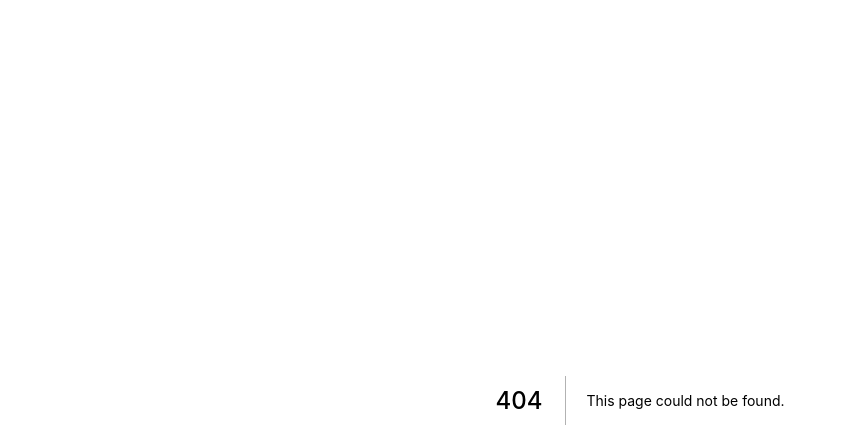
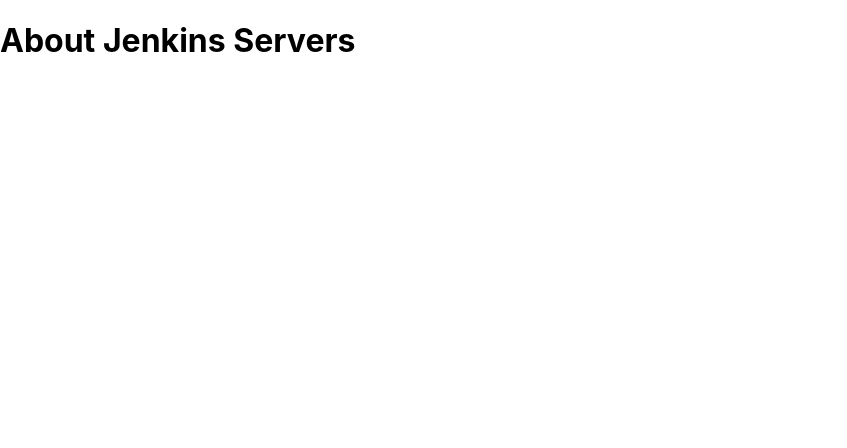
Before and after one commit to eligaoatl/re-nextgui, a Next.js app: page /about in a window 1280 px wide. Before the commit this address had no page. Shown: the top 448 px of the page, without its empty margins (0-847 px from the left). Built offline with nearby package versions, Linux system fonts and the light colour scheme.

Commit message:
add about pages

```diff
--- /dev/null
+++ b/pages/about.js
@@ -0,0 +1,9 @@
+export default function AboutPage() {
+  return (
+    <div>
+        <h1>
+            About Jenkins Servers
+        </h1>
+    </div>
+  )
+}
--- /dev/null
+++ b/pages/jenkins/[id].js
@@ -0,0 +1,5 @@
+export default function JenkinsServerPage() {
+  return (
+    <div>[id]</div>
+  )
+}
--- /dev/null
+++ b/pages/jenkins/index.js
@@ -0,0 +1,5 @@
+export default function ListOfJenkinsPage() {
+  return (
+    <div>List of Jenkins Servers</div>
+  )
+}
```
